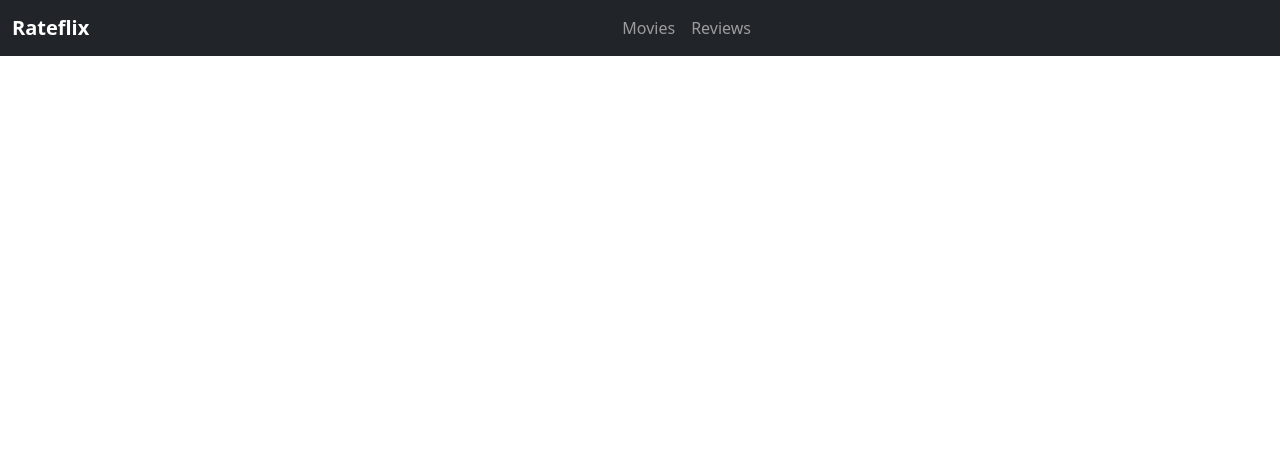
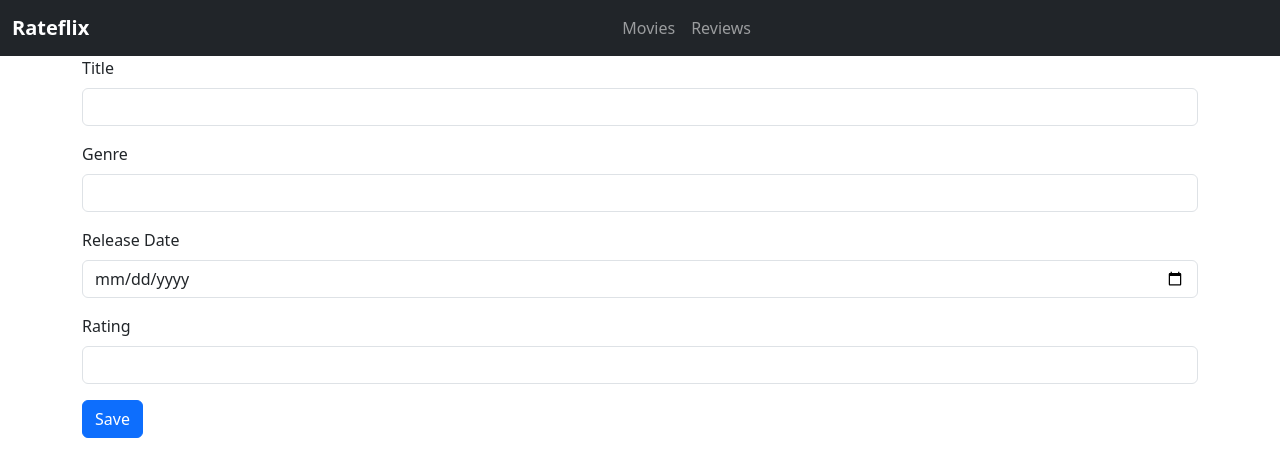
Before and after one commit to StephaneRavet/rateflix-tp, a React (Vite) app: page /movie/1 in a window 1280 px wide. Shown: the top 476 px of the page. Built offline with nearby package versions, Linux system fonts and the light colour scheme; no server answers.

Commit message:
Add seed at startup

```diff
--- a/src/App.jsx
+++ b/src/App.jsx
@@ -1,5 +1,6 @@
 import { BrowserRouter as Router, Routes, Route } from 'react-router-dom';
 import MoviesList from './pages/MoviesList';
+import MovieForm from './pages/MovieForm';
 import ReviewsList from './pages/ReviewsList';
 import NavBar from './components/NavBar';
 
@@ -12,6 +13,7 @@ const App = () => {
           <div className="container">
             <Routes>
               <Route path="/" element={<MoviesList />} />
+              <Route path="/movie/:id" element={<MovieForm />} />
               <Route path="/reviews" element={<ReviewsList />} />
             </Routes>
           </div>
--- a/src/apiClient.js
+++ b/src/apiClient.js
@@ -2,6 +2,10 @@ const API_BASE_URL = 'http://localhost:5000';
 
 export async function fetchMovies() {
   const response = await fetch(`${API_BASE_URL}/movies`);
+  return response.json();
+}
+export async function fetchMovie(id) {
+  const response = await fetch(`${API_BASE_URL}/movies/${id}`);
   return response.json();
 }
 
@@ -24,8 +28,7 @@ export async function updateMovie(id, movie) {
 }
 
 export async function deleteMovie(id) {
-  const response = await fetch(`${API_BASE_URL}/movies/${id}`, { method: 'DELETE' });
-  return response.json();
+  await fetch(`${API_BASE_URL}/movies/${id}`, { method: 'DELETE' });
 }
 
 export async function fetchReviews() {
@@ -52,6 +55,5 @@ export async function updateReview(id, review) {
 }
 
 export async function deleteReview(id) {
-  const response = await fetch(`${API_BASE_URL}/reviews/${id}`, { method: 'DELETE' });
-  return response.json();
+  await fetch(`${API_BASE_URL}/reviews/${id}`, { method: 'DELETE' });
 }
--- a/src/pages/MovieForm.jsx
+++ b/src/pages/MovieForm.jsx
@@ -1,27 +1,48 @@
-import { useState } from 'react';
-import { addMovie, updateMovie } from '../apiClient';
+import { useState, useEffect } from 'react';
+import { useParams, useNavigate } from 'react-router-dom';
+import { addMovie, updateMovie, fetchMovie } from '../apiClient.js';
 
-const MovieForm = ({ movie }) => {
-  const [title, setTitle] = useState(movie ? movie.title : '');
-  const [genre, setGenre] = useState(movie ? movie.genre : '');
-  const [releaseDate, setReleaseDate] = useState(movie ? movie.release_date : '');
-  const [rating, setRating] = useState(movie ? movie.rating : '');
+const MovieForm = () => {
+  const { id } = useParams();
+  const navigate = useNavigate();
+  const [movie, setMovie] = useState({
+    title: '',
+    genre: '',
+    release_date: '',
+    rating: ''
+  });
 
-  const handleSave = async () => {
-    const moviesData = await fetchMovies();
-    setMovies(moviesData);
-    setSelectedMovie(null);
+  useEffect(() => {
+    if (id) {
+      const loadMovie = async () => {
+        const fetchedMovie = await fetchMovie(id);
+        setMovie({
+          title: fetchedMovie.title,
+          genre: fetchedMovie.genre,
+          release_date: fetchedMovie.release_date,
+          rating: fetchedMovie.rating
+        });
+      };
+      loadMovie();
+    }
+  }, [id]);
+
+  const handleChange = (e) => {
+    const { name, value } = e.target;
+    setMovie(prevMovie => ({
+      ...prevMovie,
+      [name]: value
+    }));
   };
 
   const handleSubmit = async (e) => {
     e.preventDefault();
-    const movieData = { title, genre, release_date: releaseDate, rating };
-    if (movie) {
-      await updateMovie(movie.id, movieData);
+    if (id) {
+      await updateMovie(id, movie);
     } else {
-      await addMovie(movieData);
+      await addMovie(movie);
     }
-    handleSave();
+    navigate('/movies');
   };
 
   return (
@@ -30,36 +51,40 @@ const MovieForm = ({ movie }) => {
         <label className="form-label">Title</label>
         <input
           type="text"
+          name="title"
           className="form-control"
-          value={title}
-          onChange={(e) => setTitle(e.target.value)}
+          value={movie.title}
+          onChange={handleChange}
         />
       </div>
       <div className="mb-3">
         <label className="form-label">Genre</label>
         <input
           type="text"
+          name="genre"
           className="form-control"
-          value={genre}
-          onChange={(e) => setGenre(e.target.value)}
+          value={movie.genre}
+          onChange={handleChange}
         />
       </div>
       <div className="mb-3">
         <label className="form-label">Release Date</label>
         <input
           type="date"
+          name="release_date"
           className="form-control"
-          value={releaseDate}
-          onChange={(e) => setReleaseDate(e.target.value)}
+          value={movie.release_date}
+          onChange={handleChange}
         />
       </div>
       <div className="mb-3">
         <label className="form-label">Rating</label>
         <input
           type="number"
+          name="rating"
           className="form-control"
-          value={rating}
-          onChange={(e) => setRating(e.target.value)}
+          value={movie.rating}
+          onChange={handleChange}
         />
       </div>
       <button type="submit" className="btn btn-primary">Save</button>
--- a/src/pages/MoviesList.jsx
+++ b/src/pages/MoviesList.jsx
@@ -2,10 +2,10 @@
 import { useEffect, useState } from 'react';
 import { fetchMovies, deleteMovie } from '../apiClient.js';
 import StarRating from '../components/StarRating.jsx';
+import { Link } from 'react-router-dom';
 
 const MoviesList = () => {
   const [movies, setMovies] = useState([]);
-  const [selectedMovie, setSelectedMovie] = useState(null);
 
   useEffect(() => {
     const loadMovies = async () => {
@@ -37,7 +37,7 @@ const MoviesList = () => {
                 </p>
               </div>
               <div className="card-footer d-flex justify-content-between">
-                <button className="btn btn-info btn-sm" onClick={() => setSelectedMovie(movie)}>Edit</button>
+                <Link to={'/movie/' + movie.id} className="btn btn-info btn-sm">Edit</Link>
                 <button className="btn btn-danger btn-sm" onClick={() => handleDelete(movie.id)}>Delete</button>
               </div>
             </div>
--- a/src/pages/ReviewsList.jsx
+++ b/src/pages/ReviewsList.jsx
@@ -3,7 +3,6 @@ import { fetchReviews, deleteReview } from '../apiClient';
 
 const ReviewsList = () => {
   const [reviews, setReviews] = useState([]);
-  const [selectedReview, setSelectedReview] = useState(null);
 
   useEffect(() => {
     const loadReviews = async () => {
```
Also changed, not shown: tests/rateflix-postman-collection.json (+24 -0 lines), 2 other files (tests, documents, lock files or other folders).
